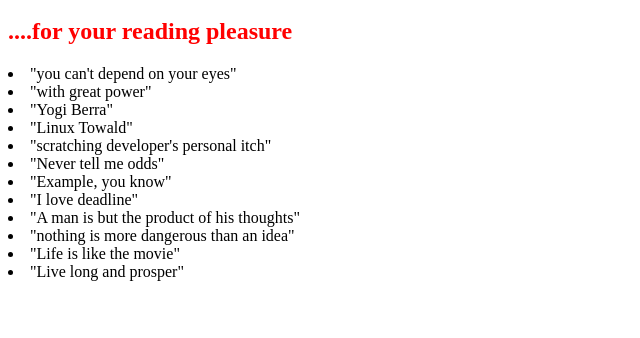
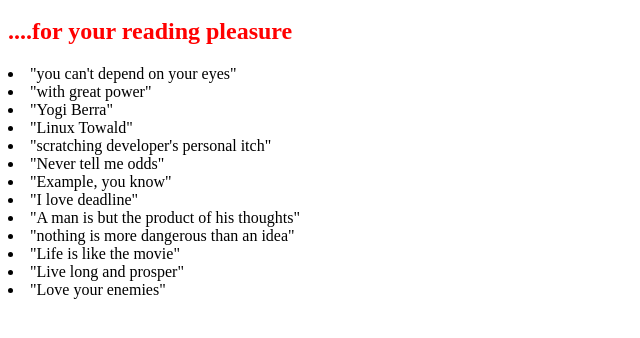
Before and after one commit to ChaoAtSAP/opensap_repo1, a plain HTML site: page index.html in a window 1280 px wide. Shown: the part 48-386 px from the top of the page, without its empty margins (0-640 px from the left). Drawn offline with Linux system fonts and the light colour scheme.

Commit message:
added Benjamin Franklin's quote

```diff
--- a/index.html
+++ b/index.html
@@ -21,6 +21,7 @@
 			<li>"nothing is more dangerous than an idea"</li>
 			<li>"Life is like the movie"</li>
 			<li>"Live long and prosper"</li>
+			<li>"Love your enemies"</li>
 		</u1>
 	</body>
 <html>
```
